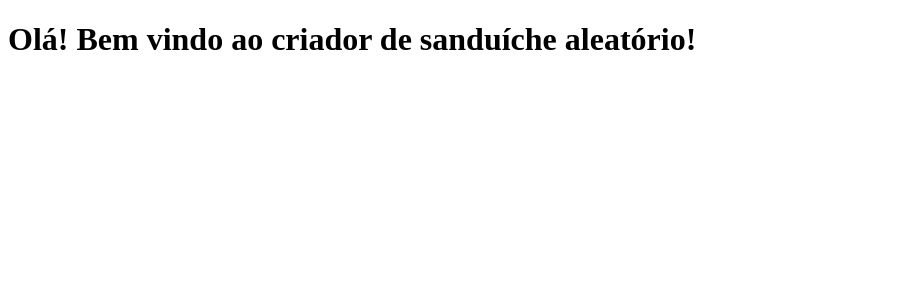
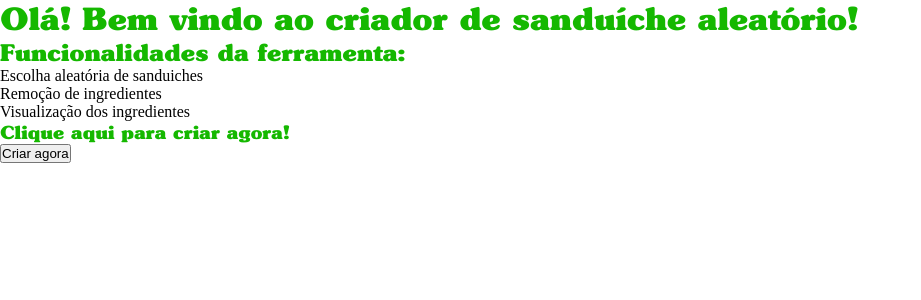
Before and after one commit to Davi-s-Brain/sandwich_project, a Flask app: page /views/ in a window 1280 px wide. Shown: the top 300 px of the page, without its empty margins (0-921 px from the left). Run offline with Flask 3, Linux system fonts and the light colour scheme.

Commit message:
Adding the main page and some style

```diff
--- /dev/null
+++ b/sandubaproject/static/css/main.css
@@ -0,0 +1,14 @@
+* {
+  padding: 0;
+  margin: 0;
+}
+
+@font-face {
+  font-family: subway_black;
+  src: url('../fonts/Subway-Black.ttf');
+}
+
+h1, h2, h3 {
+  font-family: subway_black;
+  color: rgb(21, 184, 0)
+}
--- a/sandubaproject/templates/index.html
+++ b/sandubaproject/templates/index.html
@@ -1,13 +1,25 @@
 <!DOCTYPE html>
 <html lang="en">
-<head>
-  <meta charset="UTF-8">
-  <meta name="viewport" content="width=device-width, initial-scale=1.0">
-  <title>Página inicial</title>
-</head>
-<body>
-    <h1>
-      Olá! Bem vindo ao criador de sanduíche aleatório!
-    </h1>
-</body>
+  <head>
+    <meta charset="UTF-8" />
+    <meta name="viewport" content="width=device-width, initial-scale=1.0" />
+    <link
+      rel="shortcut icon"
+      href="{{ url_for('static', filename='images/favicon.ico') }}" />
+    <link
+      rel="stylesheet"
+      href="{{ url_for('static', filename='css/main.css') }}" />
+    <title>Página inicial</title>
+  </head>
+  <body>
+    <h1>Olá! Bem vindo ao criador de sanduíche aleatório!</h1>
+    <h2>Funcionalidades da ferramenta:</h2>
+    <ul>
+      <li>Escolha aleatória de sanduiches</li>
+      <li>Remoção de ingredientes</li>
+      <li>Visualização dos ingredientes</li>
+    </ul>
+    <h3>Clique aqui para criar agora!</h3>
+    <button>Criar agora</button>
+  </body>
 </html>
```
Also changed, not shown: sandubaproject/static/fonts/Subway-Black.ttf (added), sandubaproject/static/fonts/Subway-Shadow.ttf (added), sandubaproject/static/images/favicon.ico (added).
